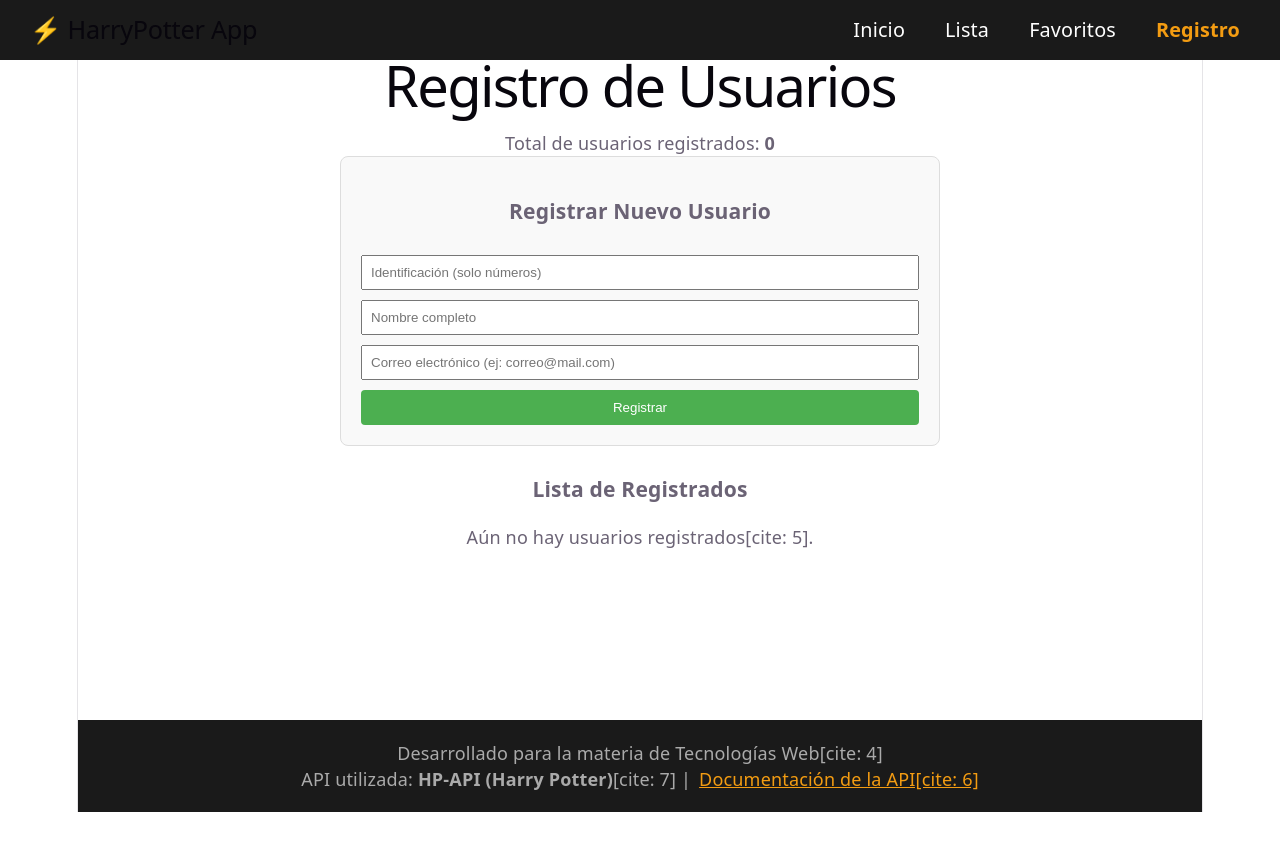
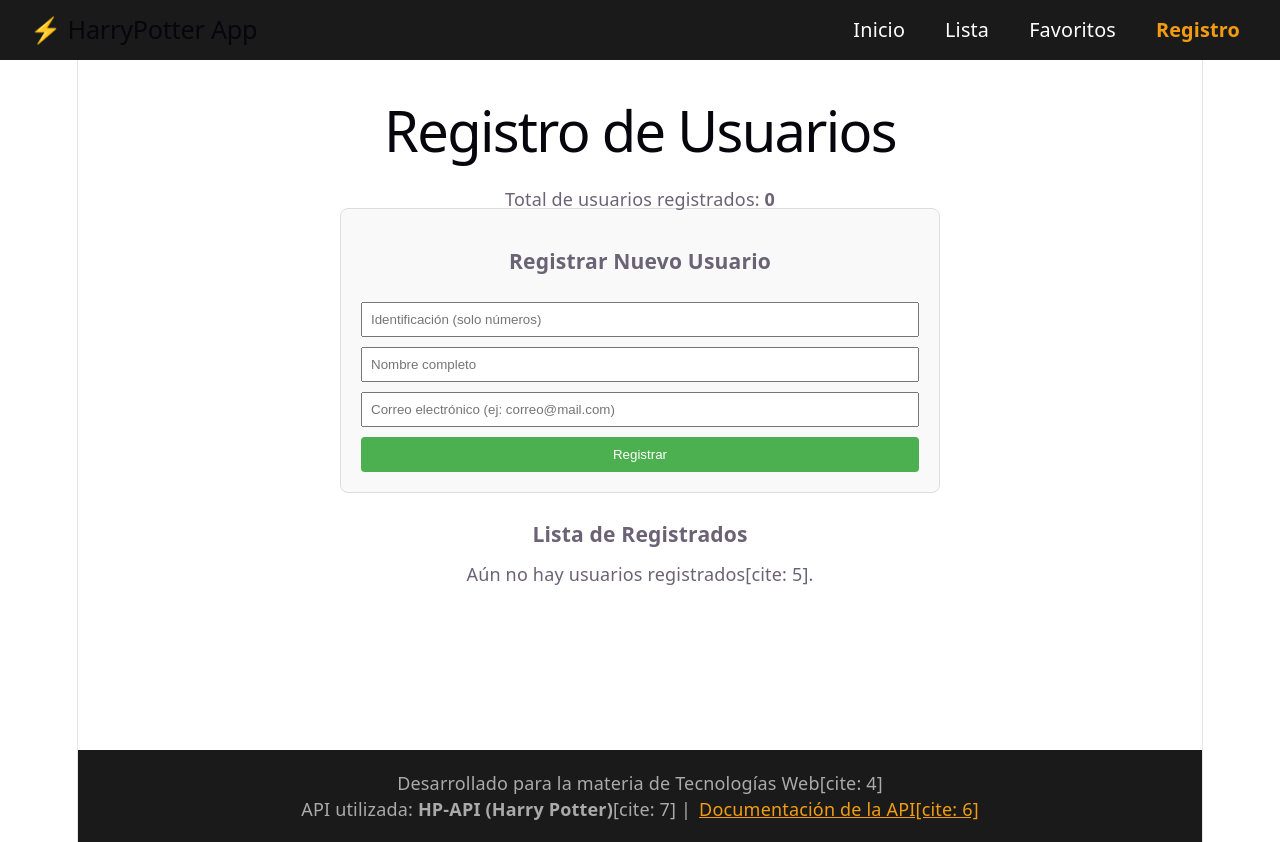
Before and after one commit to JhonatanYepes/proyecto-harry-potter, a React (Vite) app: page /registro in a window 1280 px wide. Before the commit the page ends 812 px from the top, so only its background shows below. Built offline with nearby package versions, Linux system fonts and the light colour scheme.

Commit message:
Actualización

```diff
--- a/src/App.jsx
+++ b/src/App.jsx
@@ -12,7 +12,8 @@ function App() {
   return (
     <BrowserRouter>
       <Navbar />
-      <div style={{ minHeight: '80vh', padding: '20px' }}>
+
+      <div style={{ minHeight: '80vh', padding: '20px', paddingTop: '50px' }}>
         <Routes>
           <Route path="/" element={<Home />} />
           <Route path="/lista" element={<ListaPersonajes />} />
@@ -22,6 +23,7 @@ function App() {
           <Route path="*" element={<NotFound />} />
         </Routes>
       </div>
+
       <Footer />
     </BrowserRouter>
   );
--- a/src/components/Navbar.jsx
+++ b/src/components/Navbar.jsx
@@ -78,3 +78,4 @@ export default function Navbar() {
     </nav>
   );
 }
+<br />
--- a/src/pages/RegistroUsuarios.jsx
+++ b/src/pages/RegistroUsuarios.jsx
@@ -90,7 +90,7 @@ export default function RegistroUsuarios() {
   };
 
   return (
-    <div style={{ maxWidth: '600px', margin: '0 auto', padding: '20px' }}>
+    <div style={{ maxWidth: '600px', margin: '0 auto', padding: '20px', lineHeight: '1' }}>
       <h1>Registro de Usuarios</h1>
       <p>Total de usuarios registrados: <strong>{usuarios.length}</strong></p>
 
```
Also changed, not shown: vercel.json (added).
